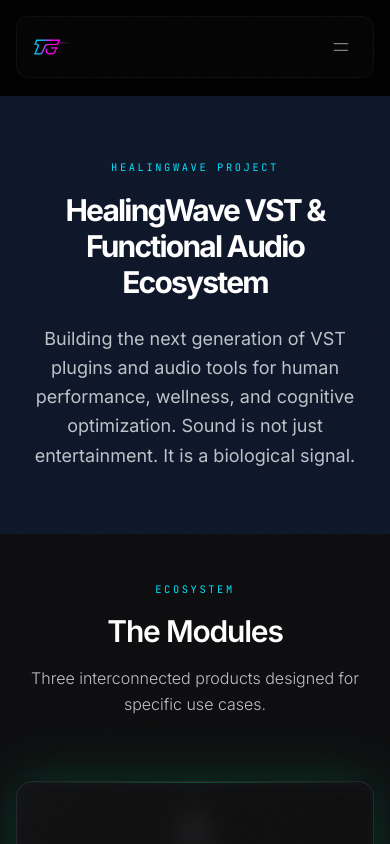
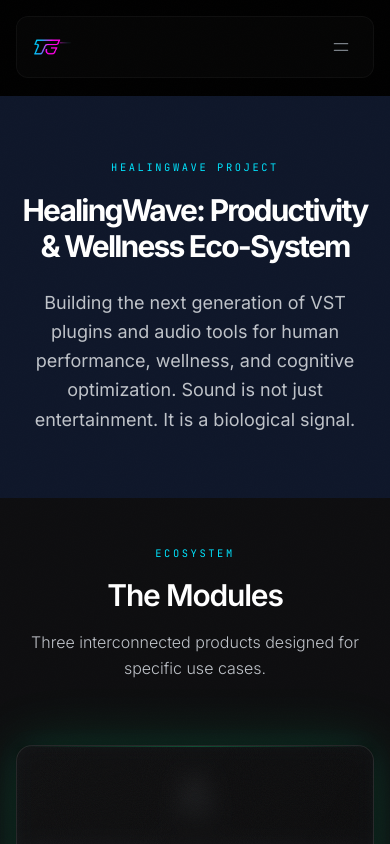
Before and after one commit to LaluGuns/vgp-web, a Next.js app: page /lab/healingwave in a window 390 px wide. Shown: the top 844 px of the page. Built offline with nearby package versions, Linux system fonts and the light colour scheme.

Commit message:
Correction: HealingWave is Web/Mobile App

```diff
--- a/app/lab/healingwave/page.tsx
+++ b/app/lab/healingwave/page.tsx
@@ -96,7 +96,7 @@ export default function HealingWavePage() {
                     >
                         <p className="mono-label text-primary mb-4">HEALINGWAVE PROJECT</p>
                         <h1 className="text-3xl sm:text-4xl md:text-5xl font-bold tracking-hero mb-6">
-                            HealingWave VST & Functional Audio Ecosystem
+                            HealingWave: Productivity & Wellness Eco-System
                         </h1>
                         <p className="text-cool-grey text-lg leading-relaxed">
                             Building the next generation of VST plugins and audio tools for human performance,
--- a/app/layout.tsx
+++ b/app/layout.tsx
@@ -17,8 +17,8 @@ export const metadata: Metadata = {
         'synthpop beats', 'club beats', 'deep house beats', 'drill beats',
         'beats for sale', 'license beats', 'instrumental beats',
         'Virzy Guns Production', 'VGP', 'music production',
-        'HealingWave', 'functional audio', 'focus music', 'productivity audio',
-        'neuro-acoustics', 'binaural beats', 'wellness audio', 'VST plugin', 'clock generator',
+        'HealingWave', 'functional audio', 'focus music', 'productivity app',
+        'neuro-acoustics', 'binaural beats', 'wellness app', 'sleep audio', 'circadian rhythm',
         'producer', 'beatmaker', 'music for artists', 'commercial beats'
     ],
 };
```
